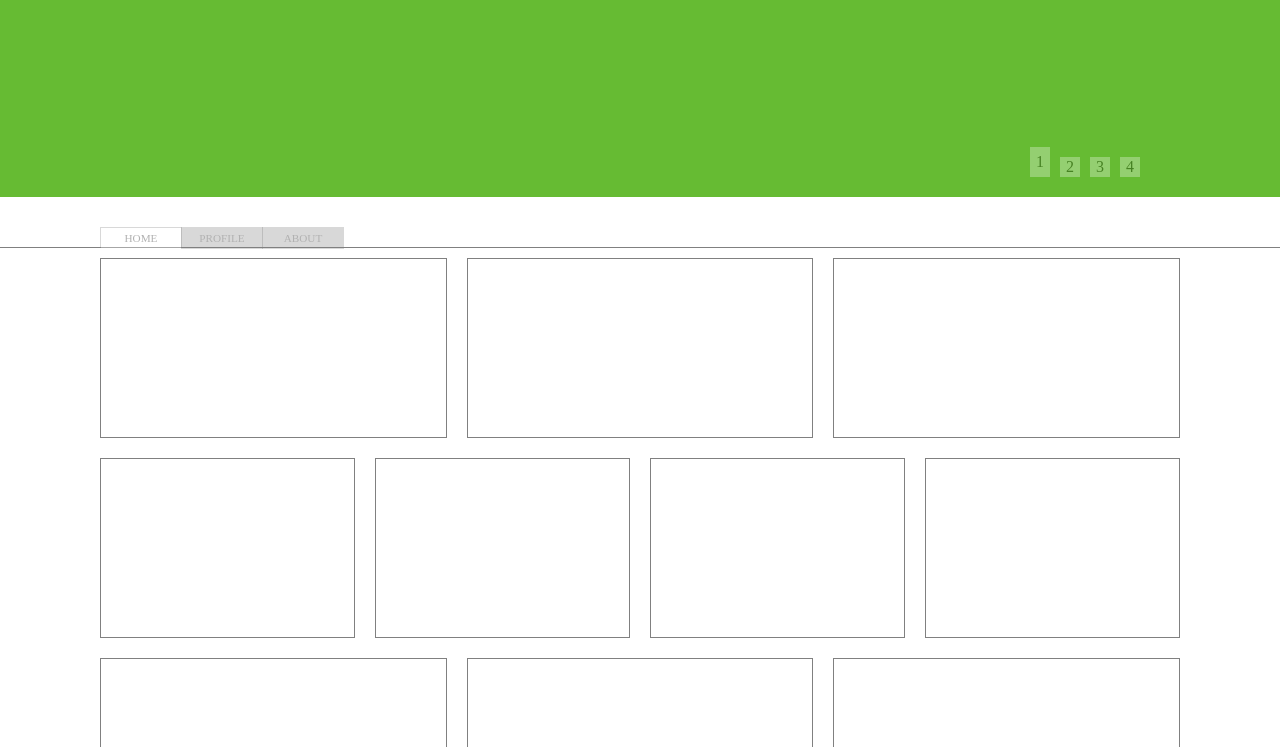
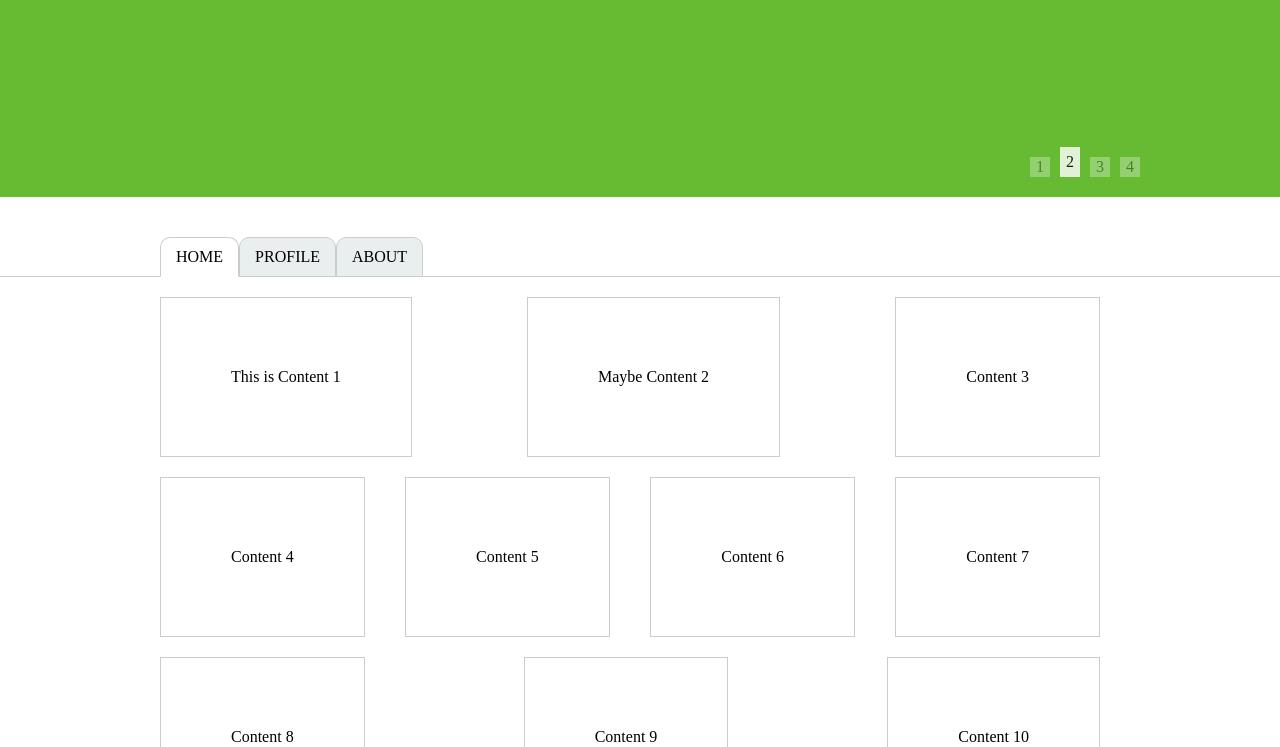
Before and after one commit to Jumaolili/-, a plain HTML site: page mission.html in a window 1280 px wide. Shown: the part 53-800 px from the top of the page. Drawn offline with Linux system fonts and the light colour scheme.

Commit message:
Update mission.html

```diff
--- a/mission.html
+++ b/mission.html
@@ -67,9 +67,12 @@
 
             position: relative;
             bottom: 10px;
+
             text-align: center;
             line-height: 30px;
             height: 30px;
+
+            opacity: .8;
         }
 
         .pageBtn div {
@@ -85,79 +88,70 @@
             background-color: white;
         }
 
-
-        .tabs-container {
-            position: relative;
+        nav {
+            margin-top: 40px;
 
             width: 100%;
-            height: 50px;
 
-            border-bottom: 1px solid grey;
-
+            border-bottom:1px solid #cccccc; /*下侧边框*/
         }
 
-        .tabs {
-            position: absolute;
-            top: 30px;
-            left: 100px;
-        }
+        nav .nav-container {
+            margin: 0 auto;
+            position: relative;
+            display: flex;
+            z-index: 1;
 
-        .tabs div {
-            float: left;
-            margin-right: -1px;
+            width: 960px; /*宽度*/
 
-            width: 80px;
-            height: 20px;
-
-            text-align: center;
-            line-height: 20px;
-            color: #000000;
-            font-size: .7em;
-
-            background-color: grey;
-            border: 1px solid grey;
-            opacity: .3;
 
 
         }
 
+        .nav-container div {
+            padding: 10px 15px;
+            margin-bottom: -1px;
 
-        .tabs .active-tab {
-            border-bottom: 0;
+            border: 1px solid #cccccc;
+            border-radius: 10px 10px 0 0;
+
+            background-color: #e9efee;
+
+        }
+        .nav-container .active-nav {
             background-color: white;
+            border-bottom-color: white;
         }
 
-        .main {
-            height: 100%;
-        }
+       .pages-container {
+           position: relative;
+           margin: 0 auto;
 
-        .pages-container {
+           width: 960px;
+       }
 
-            margin-left: 90px;
-            margin-right:90px;
+       .pages-container ul {
+           position: relative;
+           left: -50px;
+           display: flex;
+           margin-top: 10px;
+           justify-content: space-between;
+           flex-wrap: wrap;
 
-            height: 600px;
+           width: 100%
+
+       }
+       .pages-container ul li{
+           box-sizing: border-box;
+           padding: 70px;
+           margin: 10px;
 
 
-            background-color: white;
-        }
-
-        .pages-container div {
-
-            display: flex;
+           list-style: none;
+           border: 1px solid #cccccc;
+       }
 
 
-            height: 200px;
-
-        }
-        .pages-container article {
-            flex: 1;
-
-            margin: 10px;
-
-
-            border: 1px solid grey;
-        }
 
     </style>
 </head>
@@ -172,8 +166,8 @@
     </header>
     <div class="banner">
         <div class="pageBtn">
-            <div class="active-Btn">1</div>
-            <div>2</div>
+            <div>1</div>
+            <div class="active-Btn">2</div>
             <div>3</div>
             <div>4</div>
         </div>
@@ -181,37 +175,31 @@
     </div>
 
     <div class="main">
-        <div class="tabs-container">
-            <div class="tabs">
-                <div class="active-tab">HOME</div>
-                <div>PROFILE</div>
-                <div>ABOUT</div>
+        <nav>
+            <div class="nav-container">
+                <div class="active-nav">HOME</div>
+                <div class="">PROFILE</div>
+                <div class=" end">ABOUT</div>
             </div>
-
-        </div>
+        </nav>
 
         <div class="pages-container">
-            <div>
-                <article></article>
-                <article></article>
-                <article></article>
-            </div>
-            <div>
-                <article></article>
-                <article></article>
-                <article></article>
-                <article></article>
-            </div>
-            <div>
-                <article></article>
-                <article></article>
-                <article></article>
-            </div>
+            <ul>
+                <li>This is Content 1</li>
+                <li>Maybe Content 2</li>
+                <li>Content 3</li>
+                <li>Content 4</li>
+                <li>Content 5</li>
+                <li>Content 6</li>
+                <li>Content 7</li>
+                <li>Content 8</li>
+                <li>Content 9</li>
+                <li>Content 10</li>
+            </ul>
         </div>
     </div>
-
     <footer>
-            2018 ife.baidu.com
+            &copy; ife.baidu.com
     </footer>
 </body>
 </html>
```
